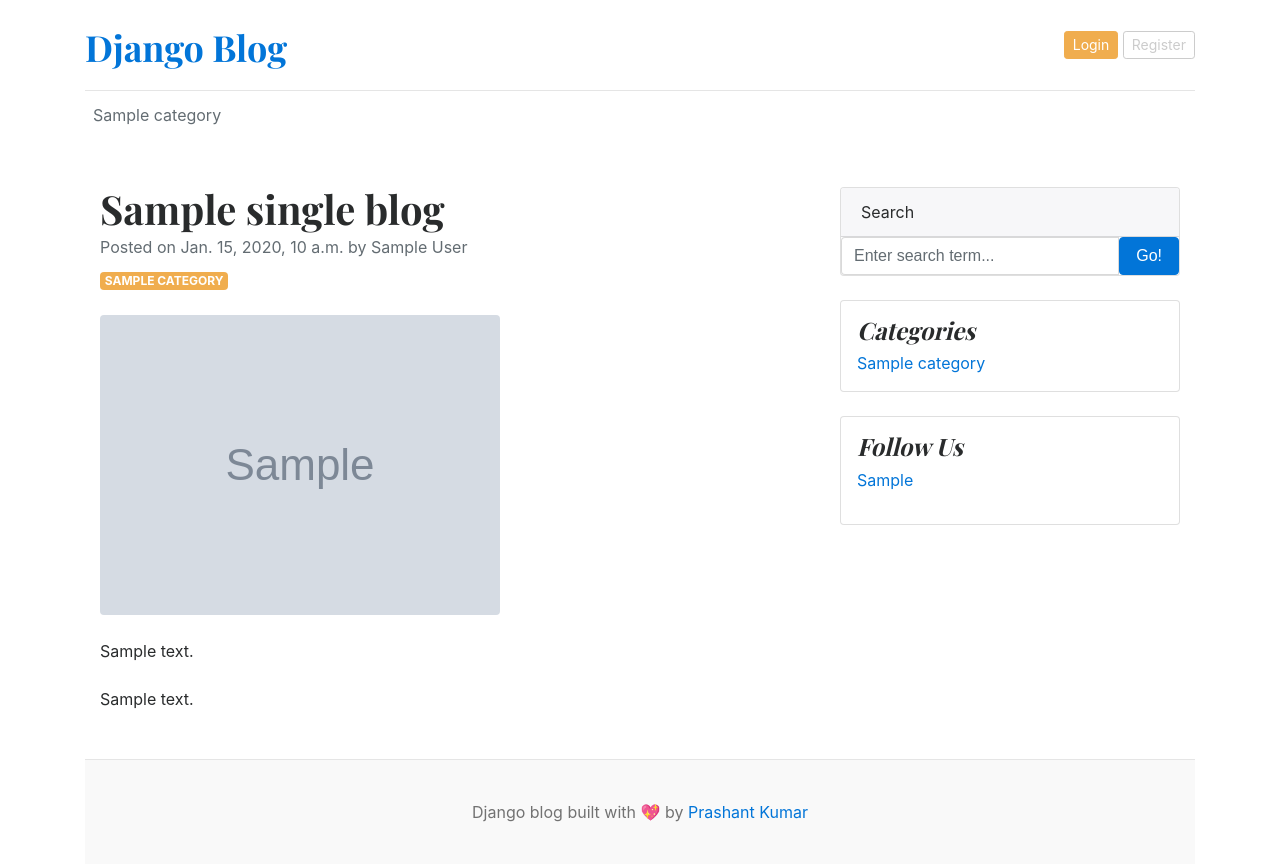
After one commit to prashant18108/django-blog, a Django app: template templates/blogs.html in a window 1280 px wide. The commit adds this page. Run offline with Django 5.2, Linux system fonts and the light colour scheme; the template is opened without the code that fills it: most values are stand-ins (such as "Sample title", 1, 10 or a date in 2020); grey boxes marked "Sample" are stand-in pictures; data that the repository does not hold is empty.

Commit message:
single blog, about and social links, disable add button AdminPanel

```diff
--- a/blog_main/settings.py
+++ b/blog_main/settings.py
@@ -66,6 +66,7 @@ TEMPLATES = [
                 'django.contrib.auth.context_processors.auth',
                 'django.contrib.messages.context_processors.messages',
                 'blogs.context_processors.get_categories',
+                'blogs.context_processors.get_social_links',
             ],
         },
     },
--- a/blog_main/urls.py
+++ b/blog_main/urls.py
@@ -20,9 +20,11 @@ from django.urls import path ,include
 from . import views
 from django.conf.urls.static import static
 from django.conf import settings
+from blogs import views as BlogsView
 
 urlpatterns = [
     path('admin/', admin.site.urls),
     path('', views.home, name='home'),
     path('category/', include('blogs.urls')),
+    path('<slug:slug>/', BlogsView.blogs, name='blogs'),
 ] + static(settings.MEDIA_URL, document_root=settings.MEDIA_ROOT)
--- a/blogs/context_processors.py
+++ b/blogs/context_processors.py
@@ -1,6 +1,11 @@
 
-from .models import Category
+from .models import Category, SocialLink
 
 def get_categories(request):
     categories = Category.objects.all()
     return {'categories':categories}
+
+
+def get_social_links(request):
+    social_links = SocialLink.objects.all()
+    return {'social_links':social_links}
--- a/blogs/models.py
+++ b/blogs/models.py
@@ -46,3 +46,29 @@ class Blog(models.Model):
 
     def __str__(self):
         return self.title
+
+
+class About(models.Model):
+    about_heading = models.CharField(max_length=25)
+    about_description = models.TextField(max_length=255)
+    created_at = models.DateTimeField(auto_now_add=True)
+    updated_at = models.DateTimeField(auto_now=True)
+
+    class Meta:
+        verbose_name_plural = 'About'
+
+    def __str__(self):
+        return self.about_heading
+
+
+class SocialLink(models.Model):
+    platform = models.CharField(max_length=25)
+    link = models.URLField(max_length=150)
+    created_at = models.DateTimeField(auto_now_add=True)
+    updated_at = models.DateTimeField(auto_now=True)
+
+    class Meta:
+        verbose_name_plural = 'SocialLinks'
+
+    def __str__(self):
+        return self.platform
--- /dev/null
+++ b/templates/blogs.html
@@ -0,0 +1,71 @@
+{% extends '_base.html' %}
+
+
+{% block content %}
+<!-- Page content-->
+<div class="container mt-5">
+    <div class="row">
+        <div class="col-lg-8">
+            <!-- Post content-->
+            <article>
+                <!-- Post header-->
+                <header class="mb-4">
+                    <!-- Post title-->
+                    <h1 class="fw-bolder mb-1">{{single_blog.title}}</h1>
+                    <!-- Post meta content-->
+                    <div class="text-muted fst-italic mb-2">Posted on {{single_blog.created_at}} by {{single_blog.author}}</div>
+                    <!-- Post category-->
+                    <a class="badge bg-warning text-decoration-none text-light text-uppercase" href="#!">{{single_blog.category}}</a>
+                </header>
+                <!-- Preview image figure-->
+                <figure class="mb-4"><img class="img-fluid rounded" src="{{single_blog.featured_image.url}}" alt="..." /></figure>
+                <!-- Post content-->
+                <section class="mb-5">
+                    <p class="fs-5 mb-4">{{single_blog.short_description}}</p>
+                    <p class="fs-5 mb-4">{{single_blog.blog_body}}</p>
+                    </section>
+            </article>
+        </div>
+        <!-- Side widgets-->
+        <div class="col-lg-4">
+            <!-- Search widget-->
+            <div class="card mb-4">
+                <div class="card-header">Search</div>
+                <div class="card-body">
+                    <div class="input-group">
+                        <input class="form-control" type="text" placeholder="Enter search term..." aria-label="Enter search term..." aria-describedby="button-search" />
+                        <button class="btn btn-primary" id="button-search" type="button">Go!</button>
+                    </div>
+                </div>
+            </div>
+            <!-- Categories widget-->
+            <div class="card mb-4 p-3">
+                <h4 class="font-italic">Categories</h4>
+                <div class="card-body">
+                    <div class="row">
+                        <div class="col-sm-6">
+                            <ul class="list-unstyled mb-0">
+                                {% for cat in categories %}
+                                <li><a href="{% url 'post_by_category' cat.id %}">{{cat.category_name}}</a></li>
+                                {% endfor %}
+                            </ul>
+                        </div>
+                    </div>
+                </div>
+            </div>
+            <!-- Side widget-->
+            {% if social_links %}
+            <div class="card mb-4 p-3">
+                <h4 class="font-italic">Follow Us</h4>
+                <ol class="list-unstyled">
+                    {% for link in social_links %}
+                    <li><a href="{{link.link}}" target="_blank">{{link.platform}}</a></li>
+                    {% endfor %}
+                </ol>
+            </div>
+            {% endif %}
+        </div>
+    </div>
+</div>
+
+{% endblock content %}
--- a/templates/post_by_category.html
+++ b/templates/post_by_category.html
@@ -12,7 +12,7 @@
     <div class="col-md-6">
       <div class="card border-0" >
         <div class="card-body">
-          <h3>{{item.title}}</h3>
+          <a href="{% url 'blogs' item.slug %}" class="text-dark"><h3>{{item.title}}</h3></a>
           <!-- <small class="mb-1 text-muted">{{ item.updated_at|date:'M d'}} | {{item.author}}</small> -->
           <small class="mb-1 text-muted">{{ item.updated_at|timesince}} ago | {{item.author}}</small>
           <p class="card-text">{{ item.short_description|truncatewords:25 }}</p>
```
Also changed, not shown: blog_main/views.py (+8 -2 lines), blogs/admin.py (+12 -1 lines), blogs/views.py (+8 -0 lines), templates/home.html (+10 -7 lines), blogs/migrations/0004_about.py (added), blogs/migrations/0005_sociallink_alter_about_options.py (added).
